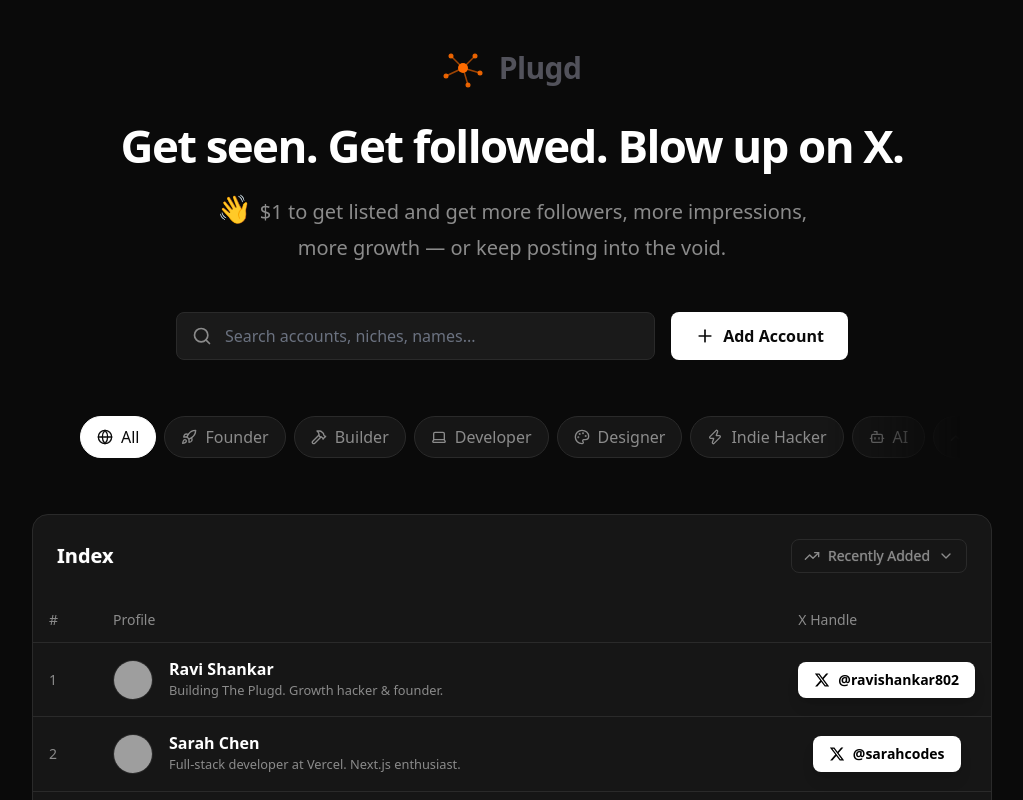
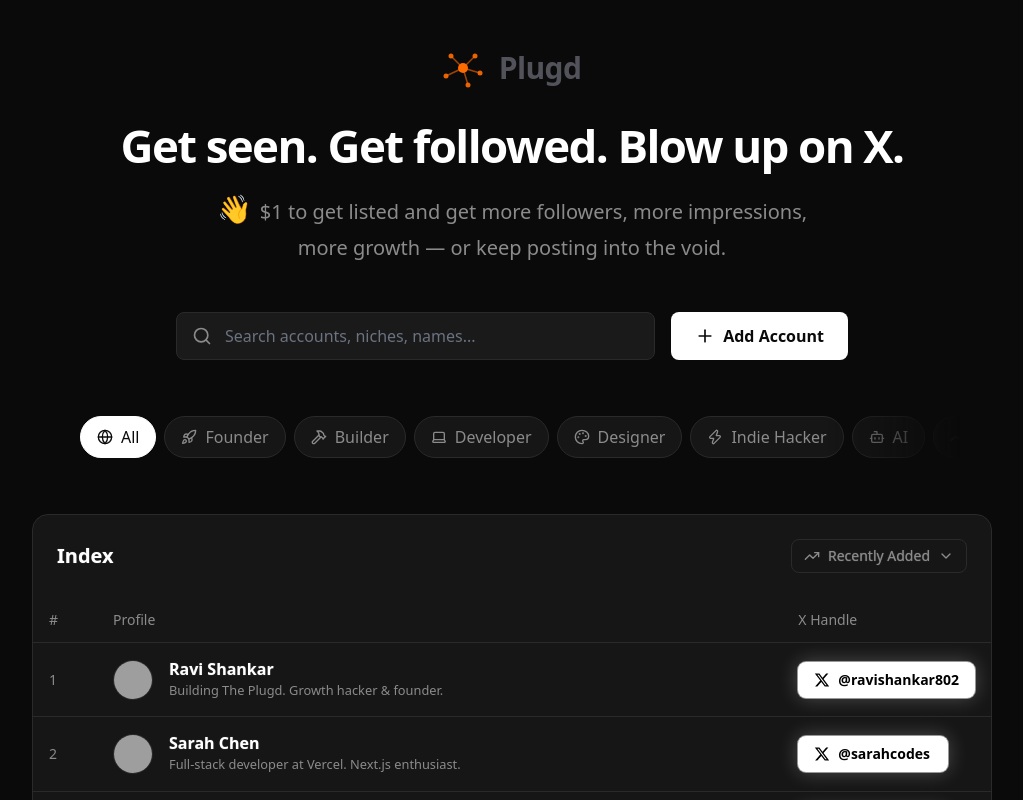
Before and after one commit to Ravishankar802/The-Plugd, a Next.js app: page / in a window 1280 px wide. Shown: the top 800 px of the page, without its empty margins (128-1151 px from the left). Built offline with nearby package versions, Linux system fonts and the light colour scheme; no server answers; the database is empty; grey boxes are pictures that could not be loaded.

Commit message:
design: align X handles in a linear column and add glowing white effect

```diff
--- a/src/components/DirectoryTable.tsx
+++ b/src/components/DirectoryTable.tsx
@@ -37,7 +37,7 @@ export default function DirectoryTable({ accounts, isLoading }: DirectoryTablePr
             <tr>
               <th className="w-16">#</th>
               <th>Profile</th>
-              <th className="w-48 text-center pr-8">X Handle</th>
+              <th className="w-52 text-left pl-12">X Handle</th>
             </tr>
           </thead>
           <tbody>
@@ -55,7 +55,7 @@ export default function DirectoryTable({ accounts, isLoading }: DirectoryTablePr
                       }}
                     />
                     <div>
-                      <div className="font-[600] text-base leading-tight text-foreground">
+                      <div className="font-[600] text-base leading-tight text-foreground text-glow">
                         {account.name}
                       </div>
                       <div className="text-muted text-[0.8rem] line-clamp-1 mt-0.5">
@@ -64,13 +64,13 @@ export default function DirectoryTable({ accounts, isLoading }: DirectoryTablePr
                     </div>
                   </div>
                 </td>
-                <td className="text-center pr-8">
-                  <div className="flex justify-center">
+                <td className="text-left pl-12">
+                  <div className="flex justify-start">
                     <Link
                       href={`https://x.com/${account.xHandle}`}
                       target="_blank"
                       suppressHydrationWarning
-                      className="inline-flex items-center gap-2 bg-white text-black hover:bg-white/90 transition-all px-4 py-2 rounded-lg font-mono-custom text-sm font-bold min-w-[140px] text-left shadow-lg"
+                      className="inline-flex items-center gap-2 bg-[#ffffff] text-black hover:scale-[1.02] transition-all px-4 py-2 rounded-lg font-mono-custom text-sm font-bold min-w-[150px] text-left shadow-[0_0_20px_rgba(255,255,255,0.25)] ring-1 ring-white/50"
                     >
                       <svg className="w-4 h-4 shrink-0" viewBox="0 0 24 24" fill="currentColor">
                         <path d="M18.244 2.25h3.308l-7.227 8.26 8.502 11.24H16.17l-5.214-6.817L4.99 21.75H1.68l7.73-8.835L1.254 2.25H8.08l4.713 6.231zm-1.161 17.52h1.833L7.084 4.126H5.117z" />
```
